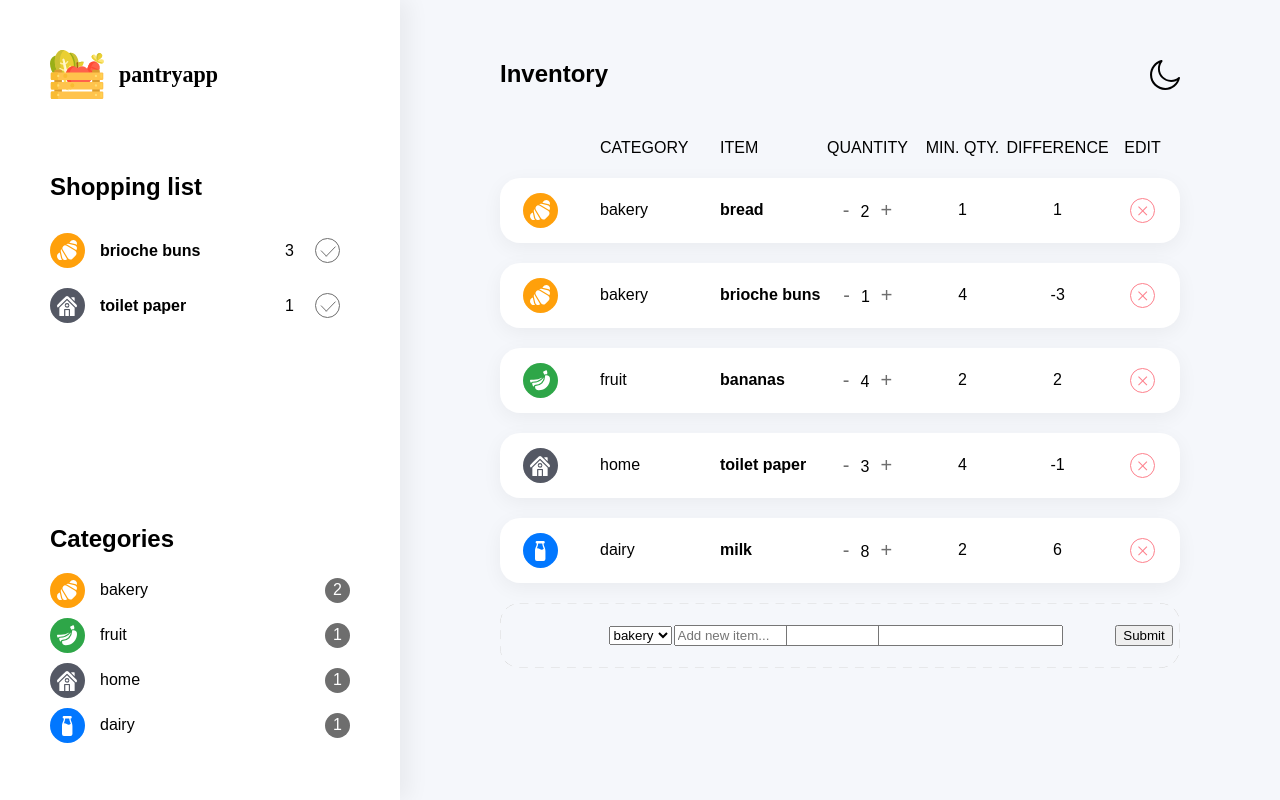
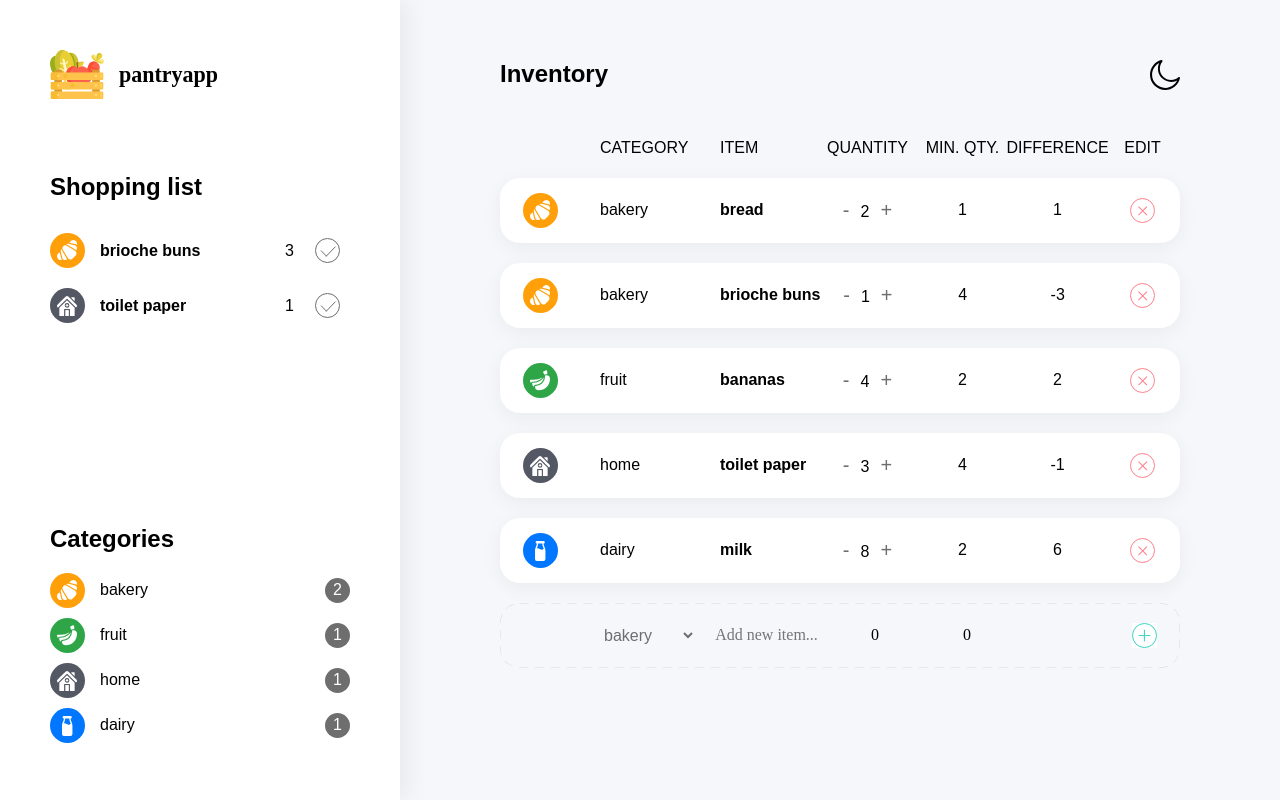
Before and after one commit to nikolasbarwicki/pantry-app_typescript, a React (Create React App) app: page / in a window 1280 px wide. Built offline with nearby package versions, Linux system fonts and the light colour scheme.

Commit message:
Style form component

```diff
--- a/src/components/inventory/AddRow.tsx
+++ b/src/components/inventory/AddRow.tsx
@@ -3,6 +3,8 @@ import { useDispatch } from 'react-redux';
 import { useForm } from 'react-hook-form';
 import { v4 as uuidv4 } from 'uuid';
 import styled from 'styled-components';
+
+import addIcon from '../../assets/add_icon.svg';
 
 const FormWrapper = styled.form`
   border-radius: 2rem;
@@ -23,6 +25,8 @@ const FormWrapper = styled.form`
 const InputWrapper = styled.div`
   display: flex;
   flex-direction: column;
+  position: relative;
+  max-width: 80%;
 `;
 
 type FormData = {
@@ -31,6 +35,53 @@ type FormData = {
   qty: number;
   min: number;
 };
+
+const ErrorMessage = styled.small`
+  position: absolute;
+  top: 25px;
+  color: ${(props) => props.theme.red};
+  font-weight: 500;
+`;
+
+const Select = styled.select`
+  border: none;
+  background-color: ${(props) => props.theme.paleblue};
+  font-family: 'Montserrat', sans-serif;
+  font-size: 1.6rem;
+  width: 80%;
+  :focus {
+    outline: none;
+  }
+  justify-self: start;
+  margin-left: 2rem;
+  color: ${(props) => props.theme.gray};
+`;
+
+const Input = styled.input`
+  font-size: 1.6rem;
+  font-family: 'Montserrat';
+  color: #000;
+  background-color: ${(props) => props.theme.paleblue};
+  border: none;
+  justify-self: start;
+  :focus {
+    outline: none;
+    background-color: ${(props) => props.theme.paleblue};
+  }
+`;
+
+const SubmitButton = styled.button`
+  display: block;
+  content: '';
+  cursor: pointer;
+  outline: none;
+  background-image: url(${addIcon});
+  height: 25px;
+  width: 25px;
+  background-color: white;
+  border: none;
+  background-size: cover;
+`;
 
 const TableRow: React.FC = () => {
   const dispatch = useDispatch();
@@ -46,44 +97,52 @@ const TableRow: React.FC = () => {
   return (
     <FormWrapper onSubmit={onSubmit}>
       <span />
-      <select name="category" ref={register}>
+      <Select name="category" ref={register}>
         <option value="bakery">bakery</option>
         <option value="fruit">fruit</option>
         <option value="dairy">dairy</option>
         <option value="meat">meat</option>
         <option value="home">home</option>
         <option value="pantry">pantry</option>
-      </select>
+      </Select>
       <InputWrapper>
-        <input
+        <Input
           name="name"
           ref={register({ required: true, maxLength: 25 })}
           placeholder="Add new item..."
           autoComplete="off"
         />
-        {errors.name && <small>Name is required</small>}
+        {errors.name && <ErrorMessage>Name is required</ErrorMessage>}
       </InputWrapper>
-      <InputWrapper>
-        <input
+      <InputWrapper style={{ maxWidth: '4rem', marginLeft: '2.2rem' }}>
+        <Input
           name="qty"
+          defaultValue="0"
+          autoComplete="off"
           type="number"
           ref={register({ required: true, min: 0, max: 99 })}
         />
-        {errors.qty && <small>Quantity can&apos;t be smaller than 0</small>}
+        {errors.qty && (
+          <ErrorMessage>Quantity can&apos;t be smaller than 0</ErrorMessage>
+        )}
       </InputWrapper>
-      <InputWrapper>
-        <input
+      <InputWrapper style={{ maxWidth: '4rem', marginLeft: '2.2rem' }}>
+        <Input
           name="min"
+          defaultValue="0"
+          autoComplete="off"
           type="number"
           ref={register({ required: true, min: 0, max: 99 })}
         />
         {errors.min && (
-          <small>Min. quantity can&apos;t be smaller than 0</small>
+          <ErrorMessage>
+            Min. quantity can&apos;t be smaller than 0
+          </ErrorMessage>
         )}
       </InputWrapper>
 
       <span />
-      <input type="submit" />
+      <SubmitButton type="submit" />
     </FormWrapper>
   );
 };
```
